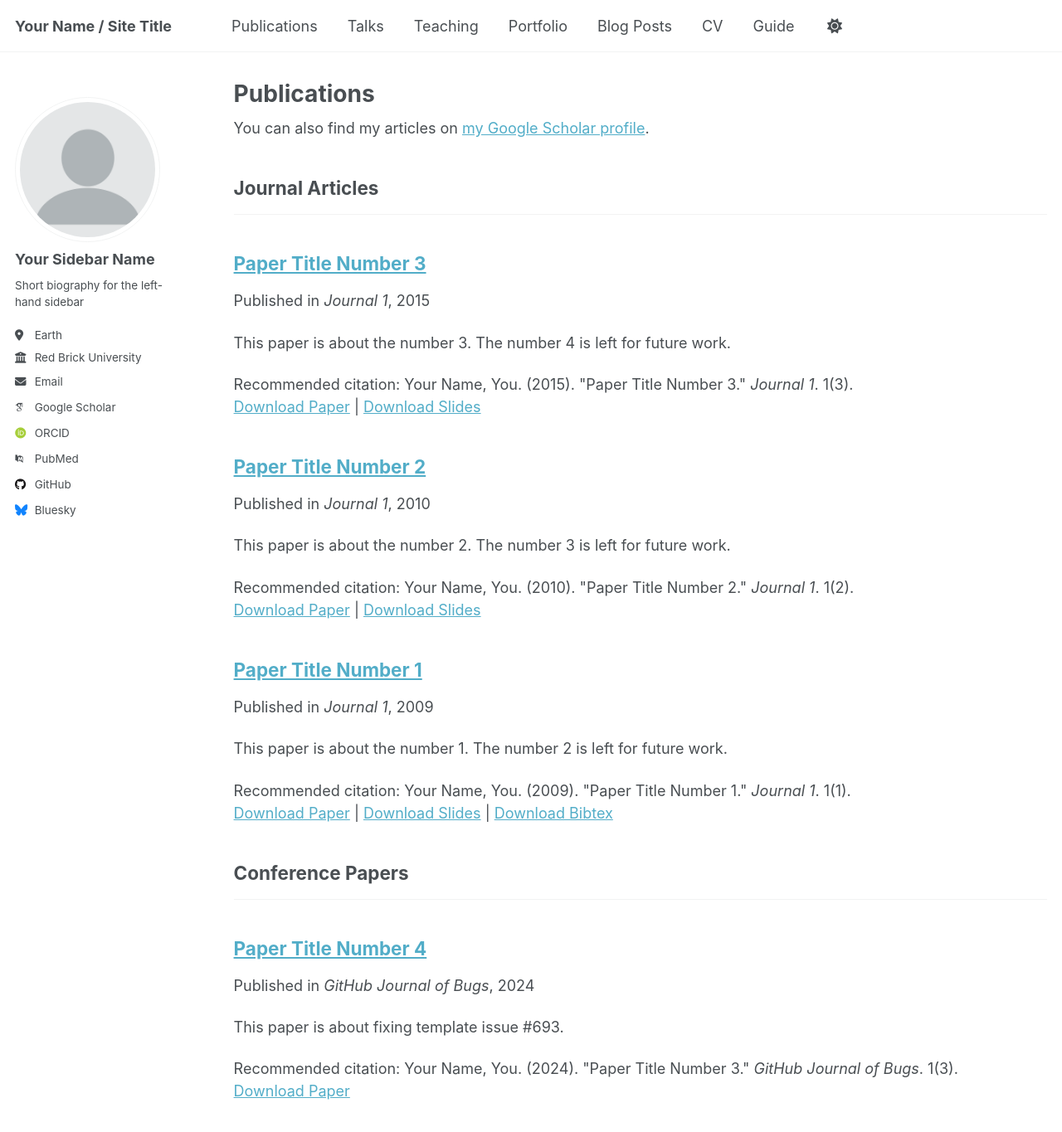
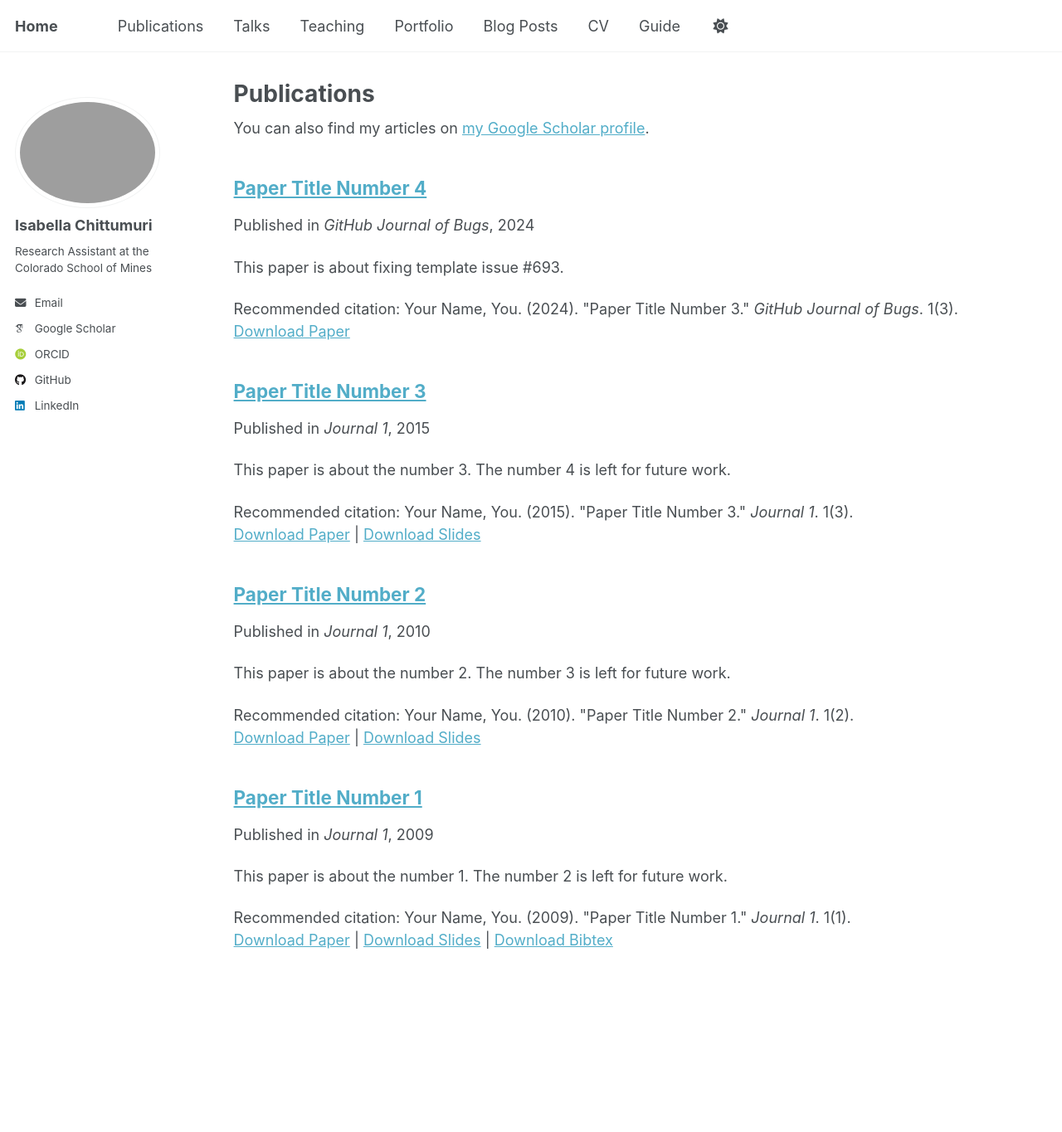
Before and after one commit to ichittumuri/ichittumuri.github.io, a Jekyll site: the page built from _pages/publications.html, in a window 1280 px wide and 1400 px high. Shown: the top 1365 px of the window at 83% size. Built offline with Jekyll 4.4.1, drawn with Linux system fonts in a browser that asks for light colours; some web fonts are replaced; some of the changed lines change nothing that is shown; some of the changed text lies outside the part shown.

Commit message:
updated config

```diff
--- a/_config.yml
+++ b/_config.yml
@@ -3,94 +3,23 @@
 # This config file is meant for settings that affect your entire site, values
 # which you are expected to set up once and rarely need to edit after that.
 # For technical reasons, this file is *NOT* reloaded automatically when you use
-# `jekyll serve -l -H localhost`. If you change this file, please restart the
-# server process.
-
-# Basic Site Settings
-locale                   : "en-US"
-site_theme               : "default"
-title                    : "Your Name / Site Title"
-title_separator          : "-"
-name                     : &name "Your Name"
-description              : &description "personal description"
-url                      : https://academicpages.github.io # the base hostname & protocol for your site e.g. "https://[your GitHub username].github.io"
-baseurl                  : "" # the subpath of your site, e.g. "/blog"
-repository               : "academicpages/academicpages.github.io"
-
-# Site Author - The following control what appear as part of the author content on the side bar.
-#               If a field is blank the icon and link will not appear, otherwise it will be shown.
-#               Additional customization can be done by editing /_includes/author-profile.html
-author:
-  # Biographic information
-  avatar           : "profile.png"
-  name             : "Your Sidebar Name"
-  pronouns         : # example: "she/her"
-  bio              : "Short biography for the left-hand sidebar"
-  location         : "Earth"
-  employer         : "Red Brick University"
-  uri              : # URL
-  email            : "none@example.org"
-
-  # Academic websites
-  arxiv            : # URL - Update with the correct link to your profile
-  googlescholar    : "https://scholar.google.com/citations?user=PS_CX0AAAAAJ"
-  impactstory      : # URL
-  orcid            : "http://orcid.org/yourorcidurl"
-  semantic         : # URL
-  pubmed           : "https://www.ncbi.nlm.nih.gov/pubmed/?term=john+snow"
-  researchgate     : # URL
-  scopus           : # URL
-
-  # Repositories and software development
-  bitbucket        : # Username - Update with your username on the site
-  codepen          : # Username
-  dribbble         : # Username
-  github           : "academicpages"
-  kaggle           : # Username
-  stackoverflow    : # User number or user number and name (i.e., use "1" or "1/jeff-atwood")
-
-  # Social media
-  bluesky          : "bsky.app" # Replace this with you Bluesky username
-  facebook         : # Username
-  flickr           : # Username
-  foursquare       : # Username
-  goodreads        : # Username
-  google_plus      : # Username
-  keybase          : # Username
-  instagram        : # Username
-  lastfm           : # Username
-  linkedin         : # Username
-  mastodon         : # URL
-  medium           : # URL
-  pinterest        : # Username
-  soundcloud       : # Username
-  steam            : # Username
-  telegram         : # URL
-  tumblr           : # Username
-  twitter          : # Username for X / Twitter
-  vine             : # Username
-  weibo            : # Username
-  wikipedia        : # Username
-  xing             : # Username
-  youtube          : # Username
-  zhihu            : # Username
-
-# Publication Category - The following the list of publication categories and their headings
-publication_category:
-  books:
-    title: 'Books'
-  manuscripts:
-    title: 'Journal Articles'
-  conferences:
-    title: 'Conference Papers'
+# `jekyll serve`. If you change this file, please restart the server process.
 
 # Site Settings
+locale                   : "en-US"
+title                    : "Home"
+title_separator          : "-"
+name                     : &name "Isabella Chittumuri"
+description              : &description "personal description goes here"
+url                      : https://ichittumuri.github.io # the base hostname & protocol for your site e.g. "https://mmistakes.github.io"
+baseurl                  : "" # the subpath of your site, e.g. "/blog"
+repository               : "ichittumuri/ichittumuri.github.io"
 teaser                   :  # filename of teaser fallback teaser image placed in /images/, .e.g. "500x300.png"
 breadcrumbs              : false # true, false (default)
 words_per_minute         : 160
 future                   : true
 read_more                : "disabled" # if enabled, adds "Read more" links to excerpts
-talkmap_link             : false      #change to true to add link to talkmap on talks page
+talkmap_link             : false #change to true to add link to talkmap on talks page
 comments:
   provider               : # false (default), "disqus", "discourse", "facebook", "google-plus", "staticman", "custom"
   disqus:
@@ -118,16 +47,13 @@
       options:
         format           : "iso8601" # "iso8601" (default), "timestamp-seconds", "timestamp-milliseconds"
 atom_feed:
-  hide                   : false     # change to true to hide the RSS feed in the footer
   path                   : # blank (default) uses feed.xml
-
 
 # SEO Related
 google_site_verification :
 bing_site_verification   :
 alexa_site_verification  :
 yandex_site_verification :
-
 
 # Social Sharing
 twitter:
@@ -147,9 +73,48 @@
 
 # Analytics
 analytics:
-  provider               :  "false" # false (default), "google", "google-universal", "google-analytics-4", "custom"
+  provider               :  "google-universal" # false (default), "google", "google-universal", "custom"
   google:
     tracking_id          :
+
+
+# Site Author
+author:
+  name             : "Isabella Chittumuri"
+  avatar           : "is.jpg"
+  bio              : "Research Assistant at the Colorado School of Mines"
+  location         :
+  employer         :
+  pubmed           :
+  googlescholar    : "https://scholar.google.com/citations?user=2af-g8kAAAAJ&hl=en&oi=ao"
+  email            : "ichittumuri@mines.edu"
+  researchgate     : #"https://www.researchgate.net/profile/William-Daniels-6"
+  uri              :
+  bitbucket        :
+  codepen          :
+  dribbble         :
+  flickr           :
+  facebook         :
+  foursquare       :
+  github           : "ichittumuri"
+  google_plus      :
+  keybase          :
+  instagram        :
+  impactstory      :
+  lastfm           :
+  linkedin         : "ichittumuri"
+  orcid            : "https://orcid.org/0000-0002-7292-2368"
+  pinterest        :
+  soundcloud       :
+  stackoverflow    : # http://stackoverflow.com/users/123456/username
+  steam            :
+  tumblr           :
+  twitter          : #"WillSDaniels1"
+  vine             :
+  weibo            :
+  xing             :
+  youtube          :
+  wikipedia        :
 
 
 # Reading Files
@@ -162,26 +127,23 @@
   - "*.sublime-workspace"
   - .asset-cache
   - .bundle
-  - .github
   - .jekyll-assets-cache
   - .sass-cache
+  - CHANGELOG
+  - Capfile
+  - Gemfile
+  - Gruntfile.js
+  - LICENSE
+  - README
+  - Rakefile
   - assets/js/_main.js
   - assets/js/plugins
   - assets/js/vendor
-  - CHANGELOG
-  - Capfile
   - config
-  - Dockerfile
-  - Gemfile
-  - Gruntfile.js
   - gulpfile.js
-  - LICENSE
-  - local
   - log
   - node_modules
-  - package.json*
-  - Rakefile
-  - README
+  - package.json
   - tmp
   - vendor
 keep_files:
@@ -211,7 +173,7 @@
   enable_coderay: false
 
 
-# These settings control the types of collections used by the template
+# Collections
 collections:
   teaching:
     output: true
@@ -227,7 +189,7 @@
     permalink: /:collection/:path/
 
 
-# These settings control how pages and collections are included in the site
+# Defaults
 defaults:
   # _posts
   - scope:
@@ -283,7 +245,6 @@
       author_profile: true
       share: true
 
-
 # Sass/SCSS
 sass:
   sass_dir: _sass
@@ -294,25 +255,22 @@
 permalink: /:categories/:title/
 # paginate: 5 # amount of posts to show
 # paginate_path: /page:num/
-timezone: Etc/UTC # http://en.wikipedia.org/wiki/List_of_tz_database_time_zones
+timezone: America/Los_Angeles # http://en.wikipedia.org/wiki/List_of_tz_database_time_zones
 
 
 # Plugins
 plugins:
-  - jekyll-feed
-  - jekyll-gist
   - jekyll-paginate
   - jekyll-sitemap
+  - jekyll-gist
+  - jekyll-feed
   - jekyll-redirect-from
-  - jemoji
-
-# Mimic GitHub Pages with --safe
+# mimic GitHub Pages with --safe
 whitelist:
-  - jekyll-feed
-  - jekyll-gist
   - jekyll-paginate
   - jekyll-sitemap
-  - jekyll-redirect-from
+  - jekyll-gist
+  - jekyll-feed
   - jemoji
 
 
```
